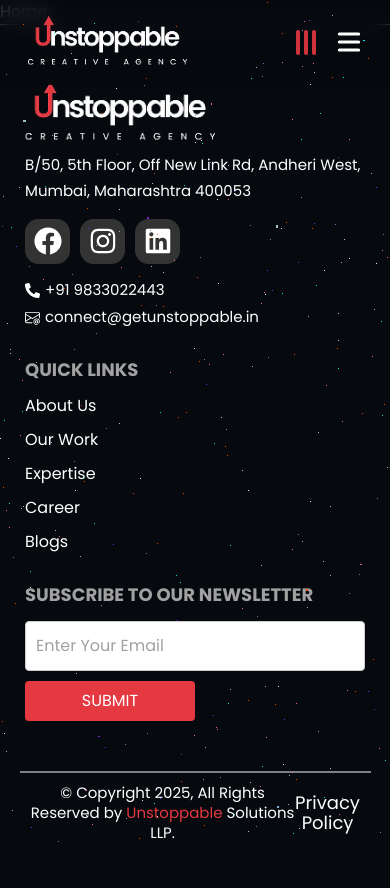
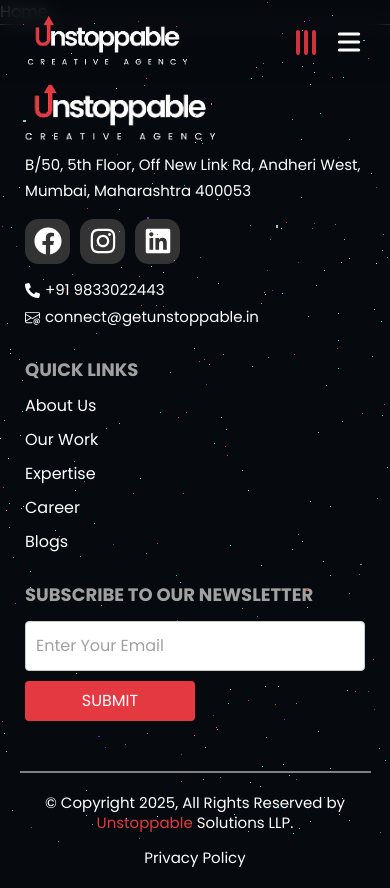
Before and after one commit to aniketocto/unstoppable-react-site, a React (Vite) app: page / in a window 390 px wide. Before the commit the page ends 853 px from the top, so only its background shows below. Built offline with nearby package versions, Linux system fonts and the light colour scheme.

Commit message:
responsonve

```diff
--- a/src/assets/css/footer.css
+++ b/src/assets/css/footer.css
@@ -177,8 +177,7 @@ input.footer-email {
   width: 100%;
   justify-content: space-around;
   align-items: center;
-  height: 80px;
-  padding: 0 30px;
+  padding: 30px;
 }
 
 .copyright a {
@@ -224,17 +223,8 @@ input.footer-email {
 
 @media screen and (max-width: 1100px) {
   .links p,
-  .contacts a,
-  .copyright p {
+  .contacts a {
     font-size: 15px;
-  }
-}
-
-@media screen and (max-width: 900px) {
-  .footer-main {
-    /* flex-direction: column; */
-    flex-wrap: wrap;
-    gap: 30px;
   }
 }
 
@@ -247,12 +237,22 @@ input.footer-email {
   .social-row {
     width: 100%;
   }
+  .copyright {
+    flex-direction: column;
+    gap: 15px;
+  }
 }
 
 @media screen and (max-width: 600px) {
   .footer-main {
     padding: 50px 25px;
   }
+  .copyright {
+    padding: 20px;
+  }
+  .copyright a, .copyright p {
+    font-size: 15px;
+  }
 }
 
 /* -------------- */
```
